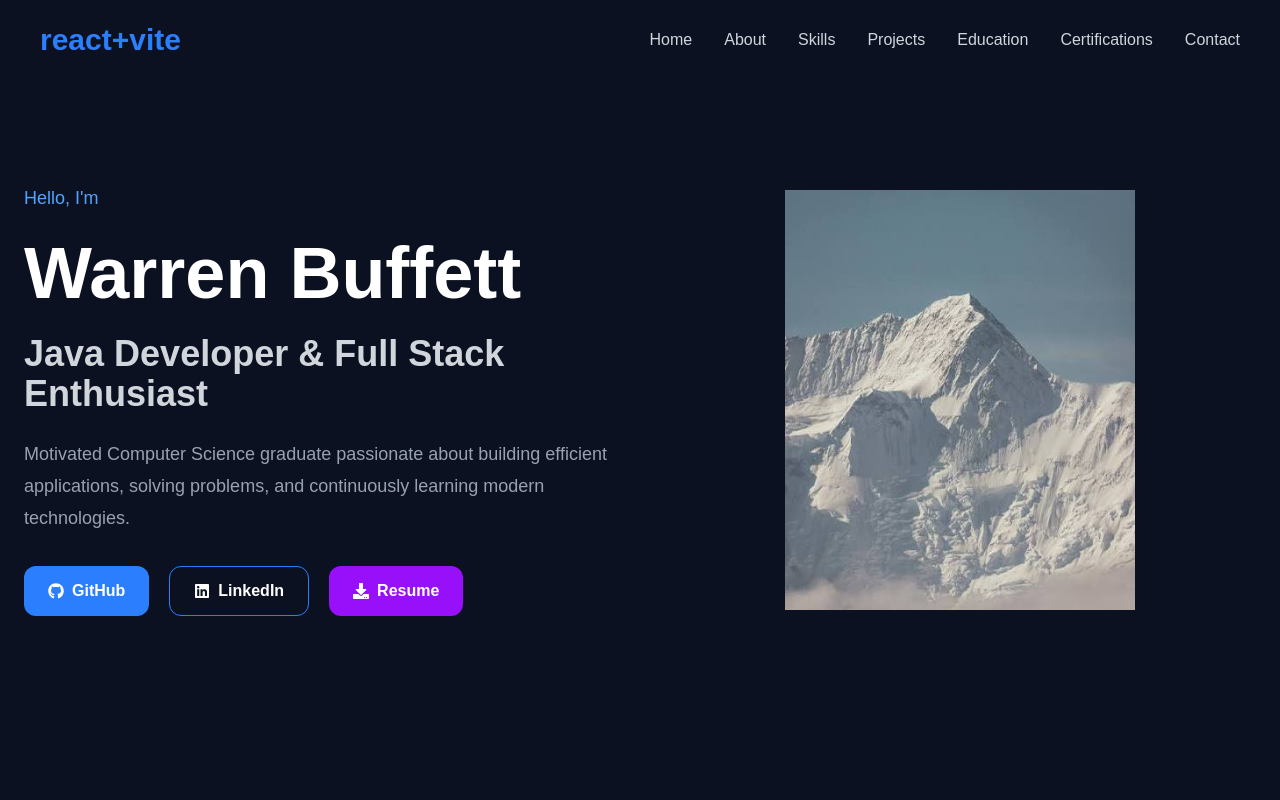
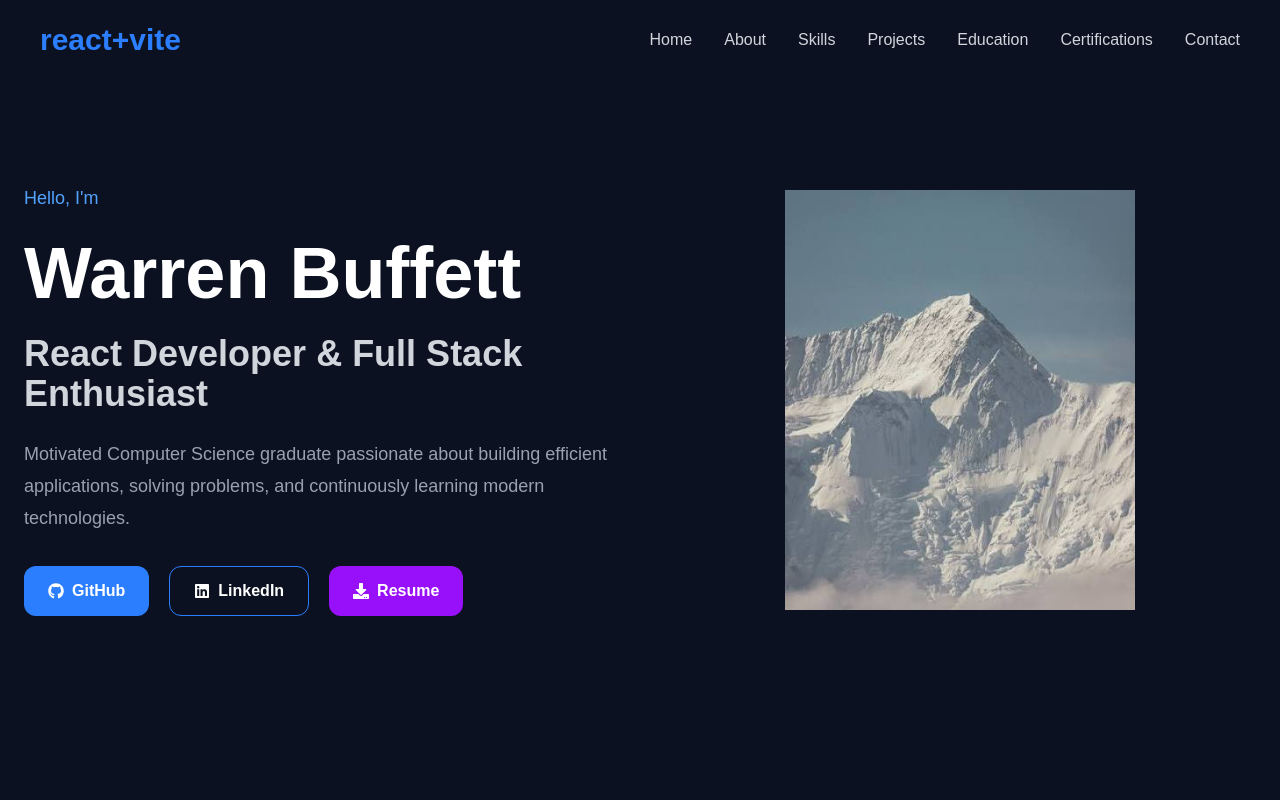
Before and after one commit to CattitudeExplorer/Resume, a React (Vite) app: page / in a window 1280 px wide. Shown: the top 800 px of the page. Built offline with nearby package versions, Linux system fonts and the light colour scheme.

Commit message:
src/components/Hero.jsx

```diff
--- a/src/components/Hero.jsx
+++ b/src/components/Hero.jsx
@@ -25,7 +25,7 @@ function Hero() {
           </h1>
 
           <h2 className="text-2xl md:text-4xl font-semibold text-gray-300 mt-4">
-            Java Developer & Full Stack Enthusiast
+            React Developer & Full Stack Enthusiast
           </h2>
 
           <p className="text-gray-400 mt-6 leading-8 text-lg">
```
